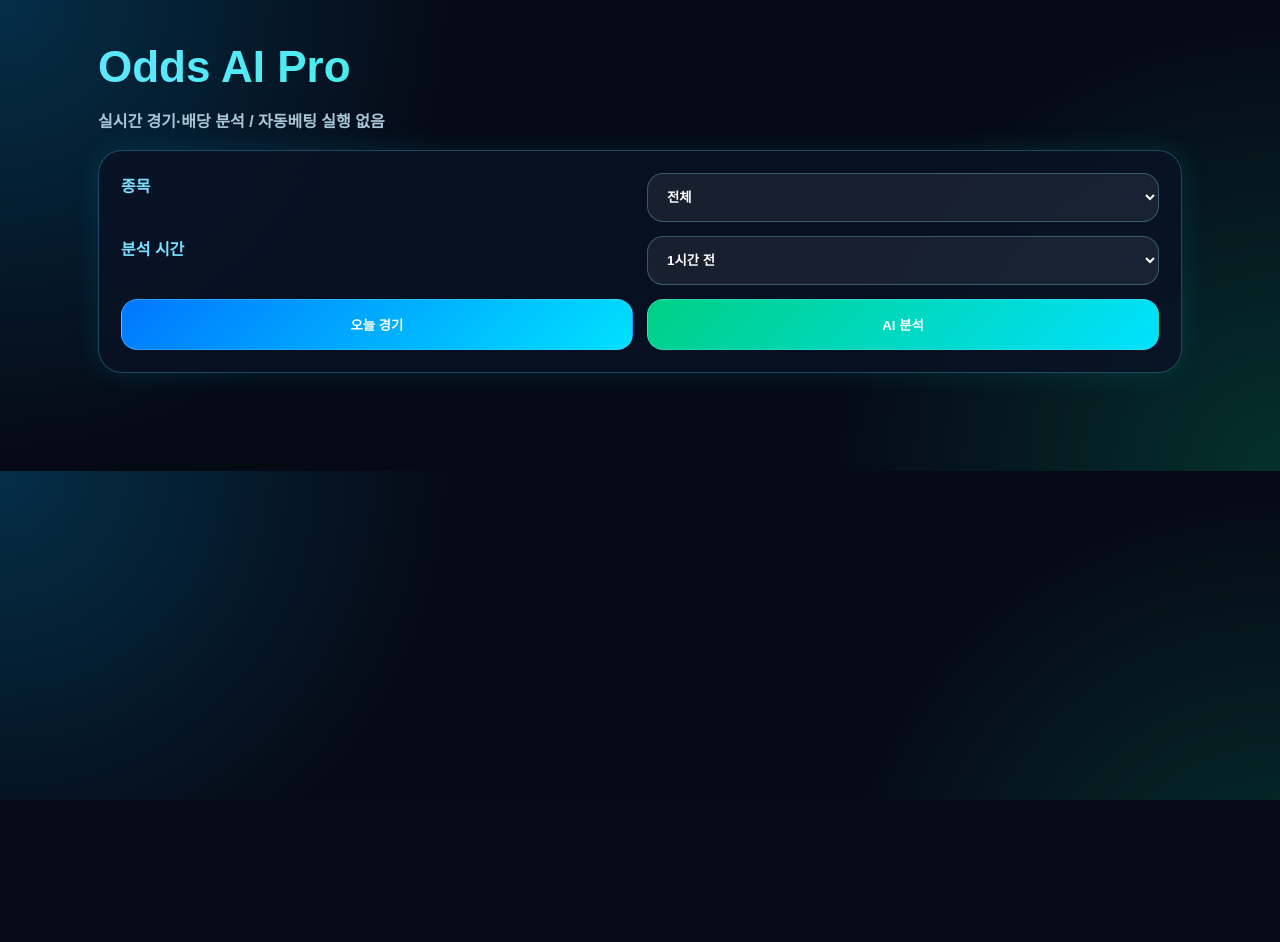
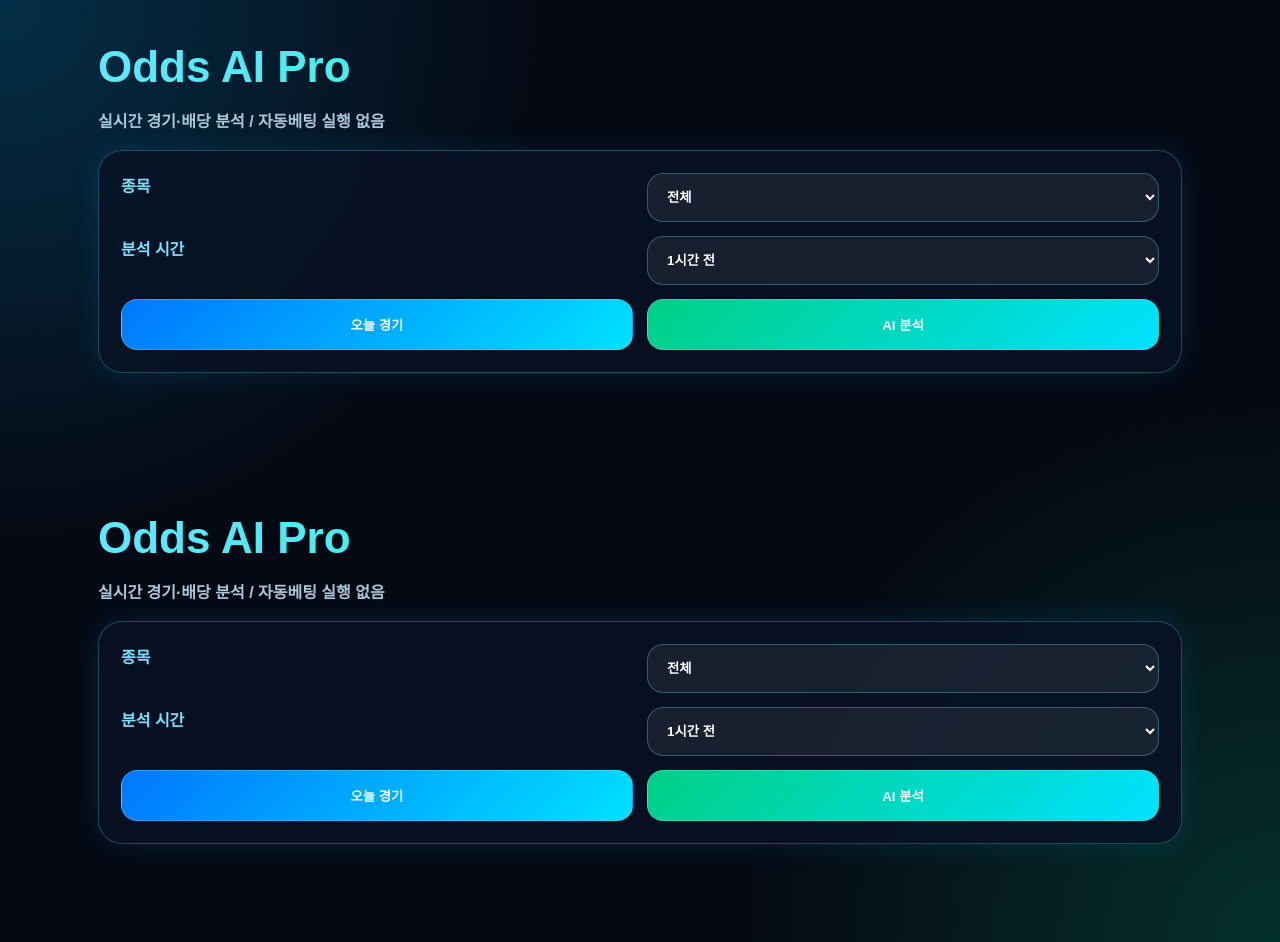
Before and after one commit to sweetlimhae/Odds-AI-V4, a Flask app: page / in a window 1280 px wide. Before the commit the page ends 800 px from the top, so only its background shows below. Run offline with Flask 3, Linux system fonts and the light colour scheme.

Commit message:
Update index.html

```diff
--- a/templates/index.html
+++ b/templates/index.html
@@ -4,6 +4,12 @@
   <meta charset="utf-8" />
   <meta name="viewport" content="width=device-width, initial-scale=1" />
   <title>Odds AI v4</title>
+  <link rel="stylesheet" href="/static/style.css" /><!doctype html>
+<html lang="ko">
+<head>
+  <meta charset="utf-8" />
+  <meta name="viewport" content="width=device-width,initial-scale=1" />
+  <title>Odds AI Pro</title>
   <link rel="stylesheet" href="/static/style.css" />
 </head>
 <body>
@@ -38,3 +44,37 @@
   <script src="/static/app.js"></script>
 </body>
 </html>
+
+</head>
+<body>
+  <main class="wrap">
+    <header class="hero">
+      <h1>Odds AI Pro</h1>
+      <p>실시간 경기·배당 분석 / 자동베팅 실행 없음</p>
+    </header>
+
+    <section class="panel controls">
+      <label>종목</label>
+      <select id="sport">
+        <option value="all">전체</option>
+        <option value="soccer">축구</option>
+        <option value="baseball">야구</option>
+      </select>
+
+      <label>분석 시간</label>
+      <select id="minutes">
+        <option value="30">30분 전</option>
+        <option value="60" selected>1시간 전</option>
+        <option value="120">2시간 전</option>
+      </select>
+
+      <button id="gamesBtn">오늘 경기</button>
+      <button id="analyzeBtn" class="primary">AI 분석</button>
+    </section>
+
+    <section id="status" class="status"></section>
+    <section id="results" class="results"></section>
+  </main>
+  <script src="/static/app.js"></script>
+</body>
+</html>
```
